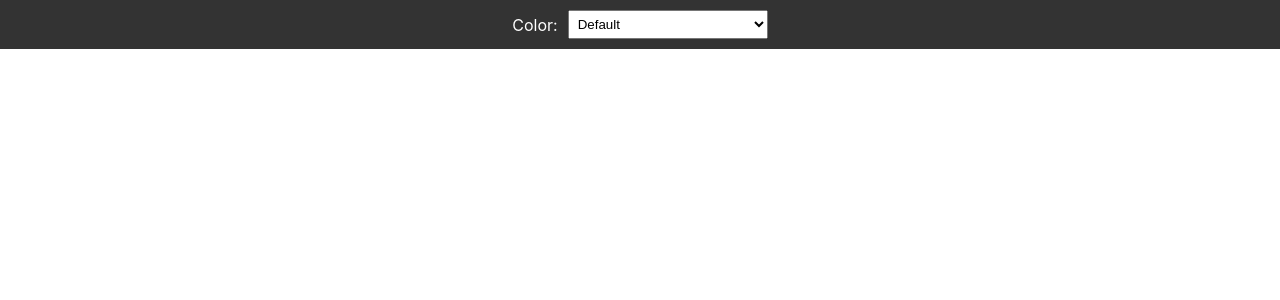
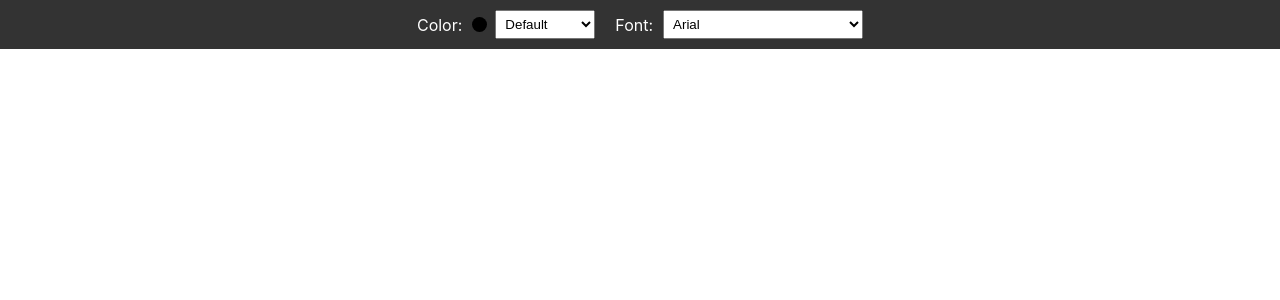
Before and after one commit to norachams/Texbox, a React (Create React App) app: page / in a window 1280 px wide. Shown: the top 300 px of the page. Built offline with nearby package versions, Linux system fonts and the light colour scheme.

Commit message:
add font change

```diff
--- a/src/App.js
+++ b/src/App.js
@@ -1,18 +1,20 @@
 import React, { useState } from 'react';
-import TextBox from './Textbox'; // Ensure to import the TextBox component
-import Navbar from './navbar'; // Import the Navbar component
+import TextBox from './Textbox';
+import Navbar from './navbar';
 
 const App = () => {
   const [textBoxes, setTextBoxes] = useState([]);
   const [selectedTextBoxId, setSelectedTextBoxId] = useState(null); // Track selected text box ID
-  const [textColor, setTextColor] = useState('#000000'); // Default text color
+  const [textColor, setTextColor] = useState('#000000');
+  const [textFont, setTextFont] = useState('Arial, sans-serif');
 
   const handleClick = (e) => {
     const newTextBox = {
       id: Date.now(),
       x: e.clientX,
       y: e.clientY,
-      color: textColor, // Set initial color
+      color: textColor,
+      font: textFont,
     };
     setTextBoxes([...textBoxes, newTextBox]);
   };
@@ -31,9 +33,16 @@ const App = () => {
     ));
   };
 
+  const handleFontChange = (font) => {
+    setTextFont(font);
+    setTextBoxes(textBoxes.map(box =>
+      box.id === selectedTextBoxId ? { ...box, font: font } : box
+    ));
+  };
+
   return (
     <div>
-      <Navbar onColorChange={handleColorChange} />
+      <Navbar onColorChange={handleColorChange} onFontChange={handleFontChange} />
       <div onClick={handleClick} style={{ height: '100vh', width: '100vw', position: 'relative' }}>
         {textBoxes.map((box) => (
           <TextBox
@@ -42,6 +51,7 @@ const App = () => {
             x={box.x}
             y={box.y}
             color={box.color}
+            font={box.font}
             onDelete={deleteTextBox}
             onClick={() => setSelectedTextBoxId(box.id)} // Set selected text box on click
           />
--- a/src/Textbox.js
+++ b/src/Textbox.js
@@ -1,11 +1,11 @@
 import React, { useState, useRef, useEffect } from 'react';
 import { Rnd } from 'react-rnd';
-import RotateControl from './RotateControl'; // Import the RotateControl component
+import RotateControl from './RotateControl';
 
-const TextBox = ({ id, x, y, onDelete,color, onClick }) => {
+const TextBox = ({ id, x, y, onDelete,color, font,onClick }) => {
   const [isSelected, setIsSelected] = useState(false);
   const [fontSize, setFontSize] = useState(16);
-  const [rotation, setRotation] = useState(0); // Rotation state
+  const [rotation, setRotation] = useState(0);
   const textAreaRef = useRef(null);
 
   useEffect(() => {
@@ -102,6 +102,7 @@ const TextBox = ({ id, x, y, onDelete,color, onClick }) => {
           padding: '0',
           whiteSpace: 'nowrap',
           color: color,
+          fontFamily: font,
         }}
       />
       </div>
--- a/src/navbar.js
+++ b/src/navbar.js
@@ -1,7 +1,7 @@
-import React from 'react';
+import React, { useState } from 'react';
 
 const colors = [
-  { name: 'Default', value: '#333' },
+  { name: 'Default', value: '#000000' },
   { name: 'Red', value: '#FF5733' },
   { name: 'Green', value: '#33FF57' },
   { name: 'Blue', value: '#3357FF' },
@@ -9,31 +9,67 @@ const colors = [
   { name: 'Pink', value: '#FF33A6' },
 ];
 
-const Navbar = ({ onColorChange }) => {
-  const handleChange = (event) => {
-    const selectedColor = event.target.value;
-    onColorChange(selectedColor);
+const fonts = [
+    { name: 'Arial', value: 'Arial, sans-serif' },
+    { name: 'Georgia', value: 'Georgia, serif' },
+    { name: 'Times New Roman', value: '"Times New Roman", serif' },
+    { name: 'Courier New', value: '"Courier New", monospace' },
+    { name: 'Verdana', value: 'Verdana, sans-serif' },
+  ];
+
+const Navbar = ({ onColorChange,onFontChange }) => {
+  const [selectedColor, setSelectedColor] = useState(colors[0].value);
+  const [selectedFont, setSelectedFont] = useState(fonts[0].value);
+
+
+  const handleColorChange = (event) => {
+    const colorValue = event.target.value;
+    setSelectedColor(colorValue);
+    onColorChange(colorValue);
+  };
+
+  const handleFontChange = (event) => {
+    const fontValue = event.target.value;
+    setSelectedFont(fontValue);
+    onFontChange(fontValue);
   };
 
   return (
-    <div style={{ padding: '10px', backgroundColor: '#333', color: '#fff', display: 'flex', justifyContent: 'center' }}>
-      <label style={{ marginRight: '10px', alignSelf: 'center' }}> Color:</label>
-      <select onChange={handleChange} style={{ padding: '5px', width: '200px' }}>
-        {colors.map((color) => (
-          <option key={color.value} value={color.value} style={{ display: 'flex', alignItems: 'center' }}>
-            <span style={{
+    <div style={{ padding: '10px', backgroundColor: '#333', color: '#fff', display: 'flex', justifyContent: 'center', alignItems: 'center' }}>
+    <div style={{ marginRight: '20px', display: 'flex', alignItems: 'center' }}>
+      <label style={{ marginRight: '10px' }}>Color:</label>
+      <div style={{ display: 'flex', alignItems: 'center' }}>
+        <span
+          style={{
             display: 'inline-block',
-              width: '12px',
-              height: '12px',
-              backgroundColor: color.value,
+            width: '15px',
+            height: '15px',
+            backgroundColor: selectedColor,
             marginRight: '8px',
             borderRadius: '50%',
-            }}></span>
+          }}
+        ></span>
+        <select onChange={handleColorChange} style={{ padding: '5px', width: '100px' }}>
+          {colors.map((color) => (
+            <option key={color.value} value={color.value}>
               {color.name}
             </option>
           ))}
         </select>
       </div>
+    </div>
+
+    <div style={{ display: 'flex', alignItems: 'center' }}>
+        <label style={{ marginRight: '10px' }}>Font:</label>
+        <select onChange={handleFontChange} style={{ padding: '5px', width: '200px' }}>
+        {fonts.map((font) => (
+            <option key={font.value} value={font.value} style={{ fontFamily: font.value }}>
+            {font.name}
+            </option>
+        ))}
+        </select>
+        </div>
+    </div>
   );
 };
 
```
Lines whose indentation alone changed are shown as unchanged.
